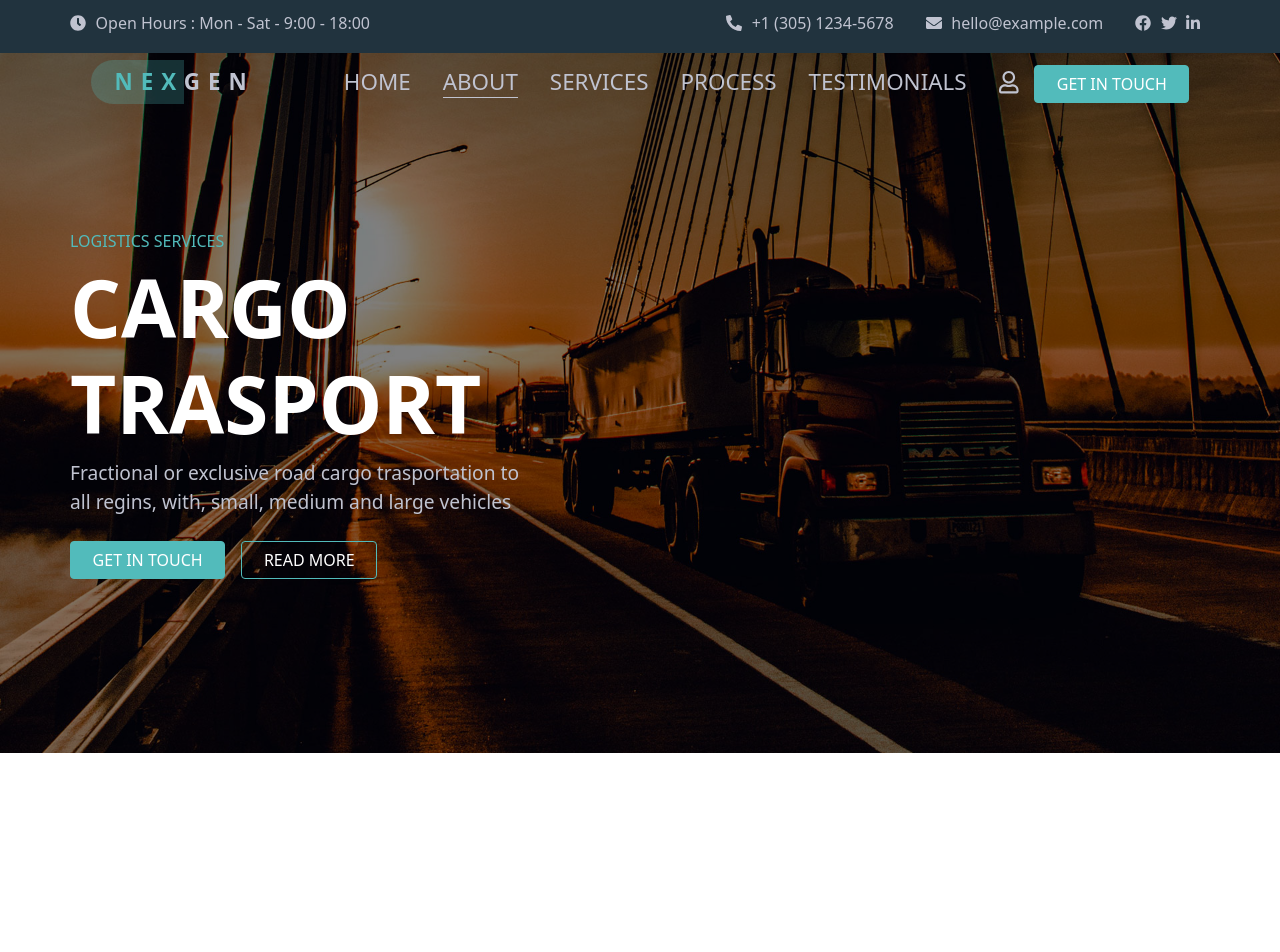
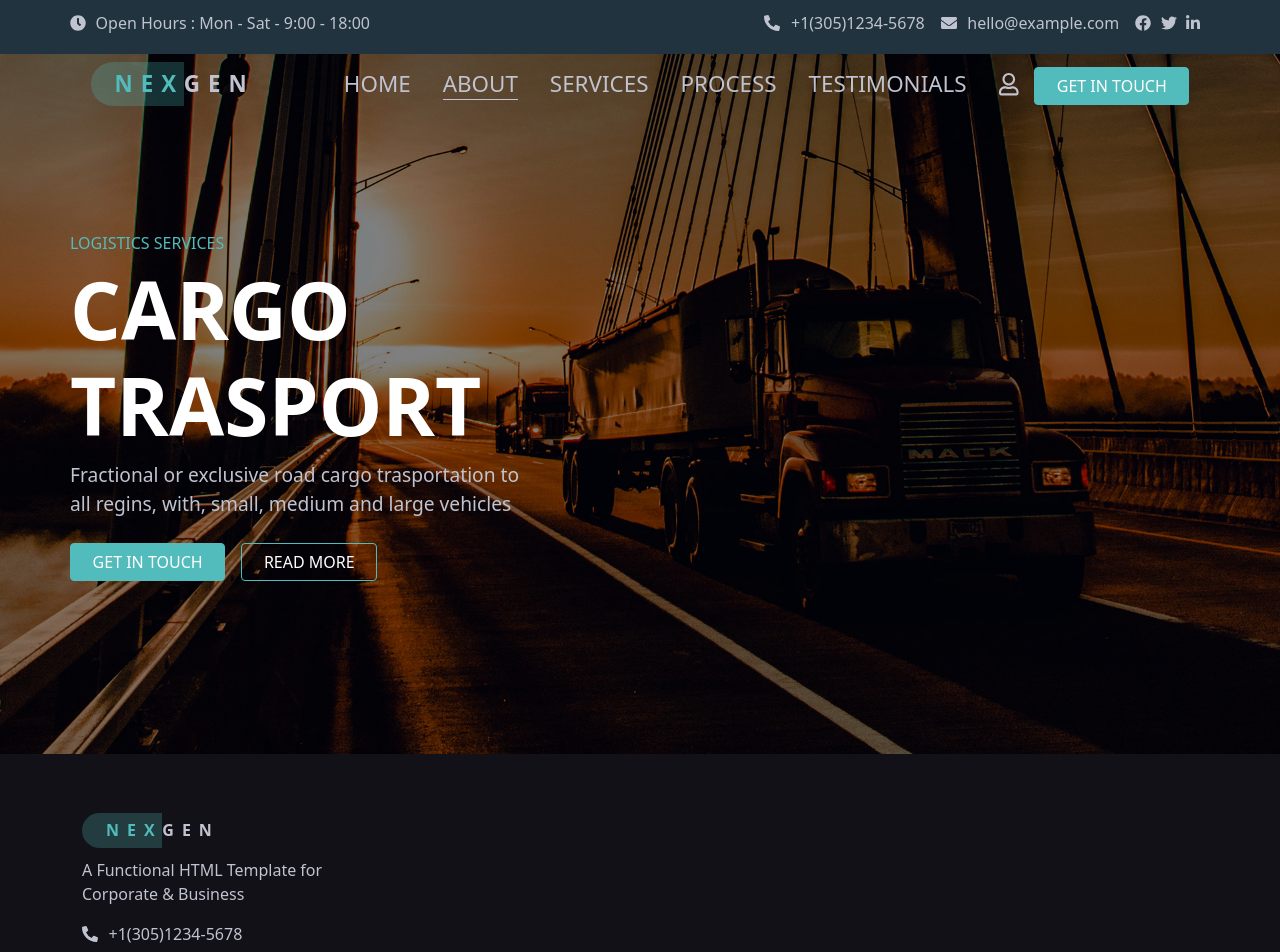
Before and after one commit to cenny1988/proj-html-vuejs, a Vue app: page / in a window 1280 px wide. Shown: the top 952 px of the page. Before the commit the page ends 800 px from the top, so only its background shows below. Built offline with nearby package versions, Linux system fonts and the light colour scheme.

Commit message:
Ceate Contact component, Footer at work

```diff
--- a/src/App.vue
+++ b/src/App.vue
@@ -1,16 +1,20 @@
 <template>
   <div id="app">
-    <AppHeader :linksDetails="links"/>
+    <AppHeader :linksDetails="links" :contactsDetails="contacts"/>
+
+    <AppFooter :contactsDetails="contacts"/>
   </div>
 </template>
 
 <script>
 import AppHeader from './components/AppHeader.vue'
+import AppFooter from './components/AppFooter.vue'
 
 export default {
   name: 'App',
   components: {
     AppHeader,
+    AppFooter,
   },
   data(){
       return{
@@ -40,7 +44,21 @@ export default {
               url: "#",
               here: false
             },
-          ]
+          ],
+          contacts: [
+            {
+              icon: "fas fa-phone-alt",
+              contact: "+1(305)1234-5678"
+            },
+            {
+              icon: "fas fa-envelope",
+              contact: "hello@example.com"
+            },
+            {
+              icon: "fas fa-map-marker-alt",
+              contact: "Main Avenue, 987"
+            },
+          ],
       }
   }
 }
@@ -54,8 +72,11 @@ export default {
 }
 
 #app {
+  color: #c0c3d0;
+
   .btn{
     padding: 0.375rem 1.35rem;
+    font-weight: 500;
   }
   .btn-user{
     color: #fff;
@@ -66,5 +87,10 @@ export default {
     border: 1px solid #52bbbb;
     color: #fff;
   }
+  a{
+    text-decoration: none;
+    color: #c0c3d0;
+  }
+
 }
 </style>
--- /dev/null
+++ b/src/components/AppFooter.vue
@@ -0,0 +1,54 @@
+<template>
+  <footer>
+      <div class="container">
+          <div class="row row-cols-4">
+              <div class="col">
+                <div class="logo mb-3">
+                    <a href="#"><span>NEX</span>GEN</a>
+                </div>
+                <div class="mb-3">
+                    A Functional HTML Template for Corporate & Business
+                </div>
+                <Contact :contacts="contactsDetails"/>
+                <button type="button" class="btn btn-user-secondary mt-3">GET IT Touch</button>
+              </div>
+          </div>
+      </div>
+  </footer>
+</template>
+
+<script>
+import Contact from '@/components/Contact.vue'
+
+export default {
+  name: 'AppFooter',
+  components: {
+      Contact
+  },
+  props: {
+      contactsDetails: Array,
+  }
+}
+</script>
+
+<!-- Add "scoped" attribute to limit CSS to this component only -->
+<style scoped lang="scss">
+footer{
+    background-color: #121117;
+    padding: 4rem 0;
+
+    .logo{
+    font-weight: 600;
+    letter-spacing: .5rem;
+
+    span{
+      padding: .4rem 0 .4rem 1.5rem;
+      border-top-left-radius: 35px;
+      border-bottom-left-radius: 35px;
+      color: #52bbbb;
+      background-color: rgba($color: #52bbbb, $alpha: .25);
+    }
+
+  }
+}
+</style>
--- a/src/components/AppHeader.vue
+++ b/src/components/AppHeader.vue
@@ -8,19 +8,8 @@
                     <i class="fas fa-clock"></i>
                     <h6>Open Hours : Mon - Sat - 9:00 - 18:00</h6>
                 </div>
-                <div>
-                    <div>
-                        <a href="#">
-                            <i class="fas fa-phone-alt"></i>
-                            <h6>+1 (305) 1234-5678</h6>
-                        </a>
-                    </div>
-                    <div>
-                        <a href="#">
-                            <i class="fas fa-envelope"></i>
-                            <h6>hello@example.com</h6>
-                        </a>
-                    </div>
+                <div class="d-flex">
+                    <Contact :contacts="filteredContacts" class="d-flex"/>
                     <a href="#"><i class="fab fa-facebook"></i></a>
                     <a href="#"><i class="fab fa-twitter"></i></a>
                     <a href="#"><i class="fab fa-linkedin-in"></i></a>
@@ -38,10 +27,10 @@
                 <div id="jumbo-title" >
                     <h6>LOGISTICS SERVICES</h6>
                     <h1 class="h1 display-1">CARGO TRASPORT</h1>
-                    <p>
+                    <p class="mb-4">
                         Fractional or exclusive road cargo trasportation to all regins, with, small, medium and large vehicles
                     </p>
-                    <button type="button" class="btn btn-user">GET IN TOUCH</button>
+                    <button type="button" class="btn btn-user me-3">GET IN TOUCH</button>
                     <button type="button" class="btn btn-user-secondary">READ MORE</button>
                 </div>
             </div>
@@ -54,22 +43,29 @@
 
 <script>
 import AppNavbar from '@/components/AppNavbar.vue'
+import Contact from '@/components/Contact.vue'
 
 export default {
   name: 'AppHeader',
   components: {
     AppNavbar,
+    Contact
   },
   props: {
       linksDetails: Array,
-  }
+      contactsDetails: Array,
+  },
+  computed: {
+      filteredContacts() {
+          return this.contactsDetails.slice(0, 2)
+      }
+  },
 }
 </script>
 
 <!-- Add "scoped" attribute to limit CSS to this component only -->
 <style scoped lang="scss">
 header{
-    color: #fff;
     .container{
         padding: 0;
         }
@@ -79,20 +75,10 @@ header{
         background-color: #21333e;
         .info{
             padding: .7rem 0;
-            color: #c0c3d0;
 
             display: flex;
             justify-content: space-between;
 
-
-            a{
-                text-decoration: none;
-                color: #c0c3d0;
-            }
-            div:not(div:last-child){
-                display: inline;
-                margin-right: 2rem;
-            }
             .svg-inline--fa{
                 margin-right: .6rem;
             }
@@ -107,7 +93,6 @@ header{
     background-image: url(../assets/img/bg-9.jpg);
     background-position: top;
     background-size: cover;
-
     position: relative;
 
     .overlay{
@@ -125,16 +110,11 @@ header{
 
             h1{
                 font-weight: bold;
+                color: #fff;
             }
 
             p{
-                color: #c0c3d0;
                 font-size: 1.2rem;
-                margin-bottom: 1.5rem;
-            }
-
-            button{
-                margin-right: 1rem;
             }
         }
     }
--- a/src/components/AppNavbar.vue
+++ b/src/components/AppNavbar.vue
@@ -1,6 +1,6 @@
 <template>
   <nav id="navbar" class="container">
-      <div id="logo">
+      <div class="logo">
         <a href="#"><span>NEX</span>GEN</a>
       </div>
 
@@ -29,7 +29,7 @@ export default {
 <style scoped lang="scss">
 #navbar{
   font-size: 1.4rem;
-  #logo{
+  .logo{
     font-weight: 600;
     letter-spacing: .5rem;
 
@@ -56,9 +56,5 @@ export default {
       border-bottom: 1px solid #c0c3d0;
     }
   }
-  a{
-    text-decoration: none;
-    color: #c0c3d0;
-  }
 }
 </style>
--- /dev/null
+++ b/src/components/Contact.vue
@@ -0,0 +1,30 @@
+<template>
+  <section>
+    <div v-for="contact, i in contacts" :key="i" class="mb-2">
+        <i :class="contact.icon"></i> {{contact.contact}}
+    </div>
+  </section>
+</template>
+
+<script>
+export default {
+  name: 'Contact',
+  props: {
+    contacts: Array
+  }
+}
+</script>
+
+<!-- Add "scoped" attribute to limit CSS to this component only -->
+<style scoped lang="scss">
+section{
+  div{
+    margin-right: 1rem;
+    cursor: pointer;
+
+    .svg-inline--fa{
+      margin-right: .4rem;
+    }
+  }
+}
+</style>
```
Lines whose indentation alone changed are shown as unchanged.
